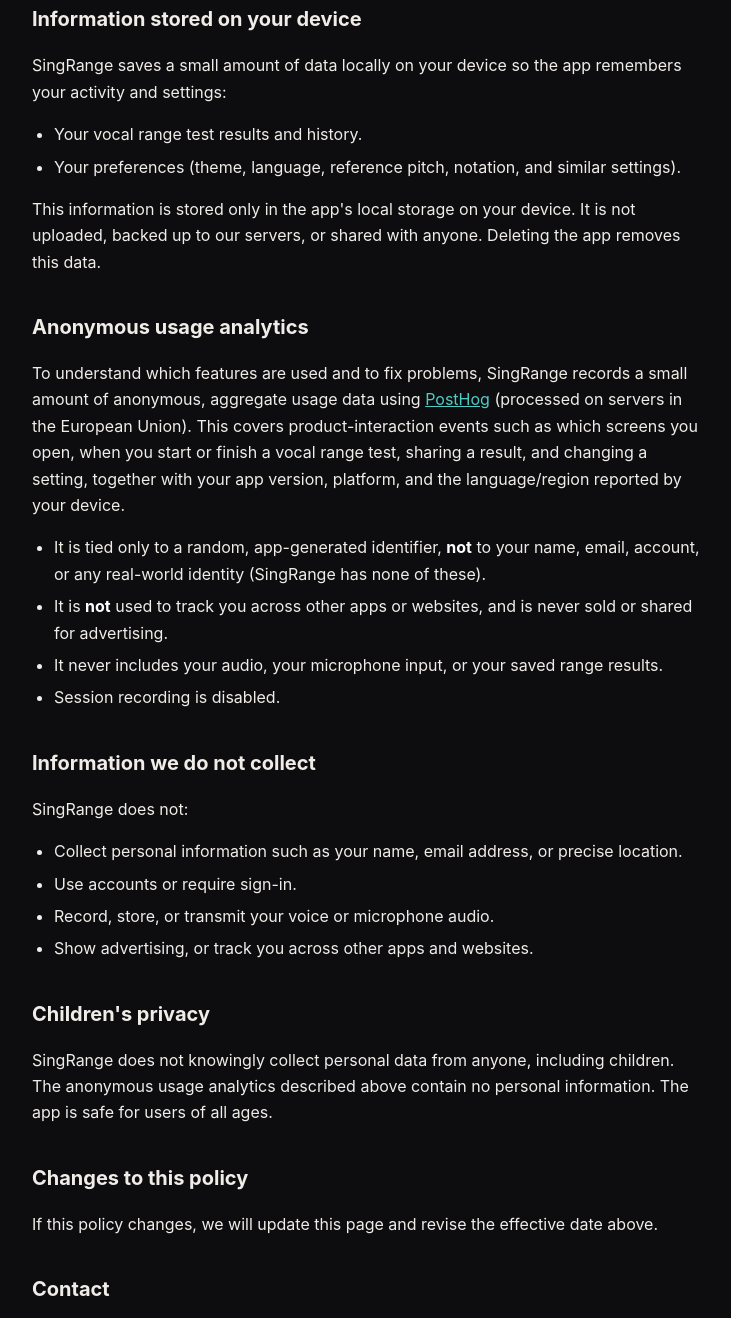
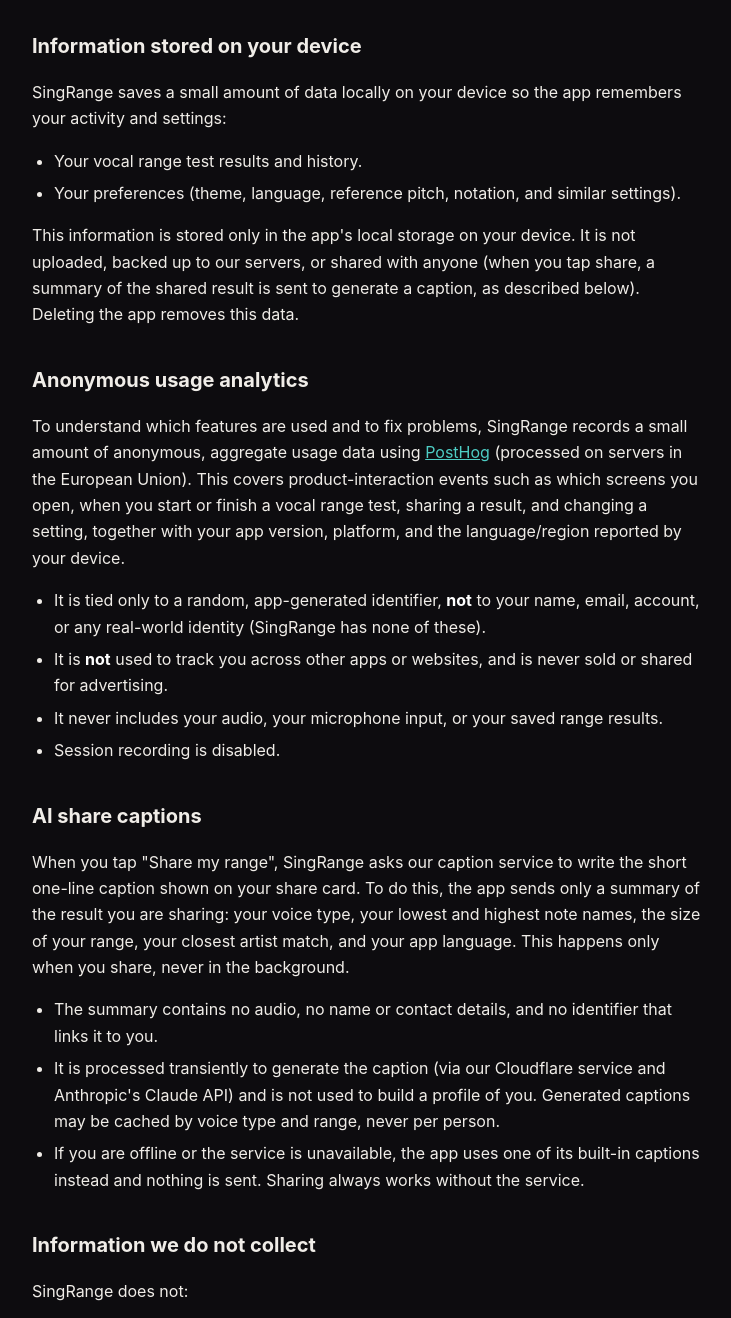
Before and after one commit to juangracia/singrange-site, a plain HTML site: page privacy-policy.html in a window 1280 px wide. Shown: the part 726-2044 px from the top of the page, without its empty margins (272-1003 px from the left). Drawn offline with Linux system fonts and the light colour scheme.

Commit message:
Disclose AI share captions (transient result summary on share tap)

```diff
--- a/privacy-policy.html
+++ b/privacy-policy.html
@@ -59,13 +59,14 @@
   <main class="wrap">
     <span class="brand">SingRange</span>
     <h1>Privacy Policy</h1>
-    <p class="effective">Effective date: June 19, 2026</p>
+    <p class="effective">Effective date: July 5, 2026</p>
 
     <p class="lead">
       SingRange is developed by Juan Gracia. The short version: SingRange has no accounts and never
-      records or transmits your voice. The only thing that leaves your device is anonymous, aggregate
-      usage analytics that help us improve the app. It is never linked to your identity, never sold,
-      and never used to track you across other apps or websites.
+      records or transmits your voice. The only things that leave your device are anonymous, aggregate
+      usage analytics that help us improve the app and, when you choose to share your result, a small
+      summary of that result used to caption your share card (see below). Neither is ever linked to
+      your identity, sold, or used to track you across other apps or websites.
     </p>
 
     <h2>Microphone</h2>
@@ -94,7 +95,8 @@
     </ul>
     <p>
       This information is stored only in the app's local storage on your device. It is not uploaded,
-      backed up to our servers, or shared with anyone. Deleting the app removes this data.
+      backed up to our servers, or shared with anyone (when you tap share, a summary of the shared
+      result is sent to generate a caption, as described below). Deleting the app removes this data.
     </p>
 
     <h2>Anonymous usage analytics</h2>
@@ -112,6 +114,24 @@
         sold or shared for advertising.</li>
       <li>It never includes your audio, your microphone input, or your saved range results.</li>
       <li>Session recording is disabled.</li>
+    </ul>
+
+    <h2>AI share captions</h2>
+    <p>
+      When you tap "Share my range", SingRange asks our caption service to write the short one-line
+      caption shown on your share card. To do this, the app sends only a summary of the result you
+      are sharing: your voice type, your lowest and highest note names, the size of your range, your
+      closest artist match, and your app language. This happens only when you share, never in the
+      background.
+    </p>
+    <ul>
+      <li>The summary contains no audio, no name or contact details, and no identifier that links it
+        to you.</li>
+      <li>It is processed transiently to generate the caption (via our Cloudflare service and
+        Anthropic's Claude API) and is not used to build a profile of you. Generated captions may be
+        cached by voice type and range, never per person.</li>
+      <li>If you are offline or the service is unavailable, the app uses one of its built-in captions
+        instead and nothing is sent. Sharing always works without the service.</li>
     </ul>
 
     <h2>Information we do not collect</h2>
```
